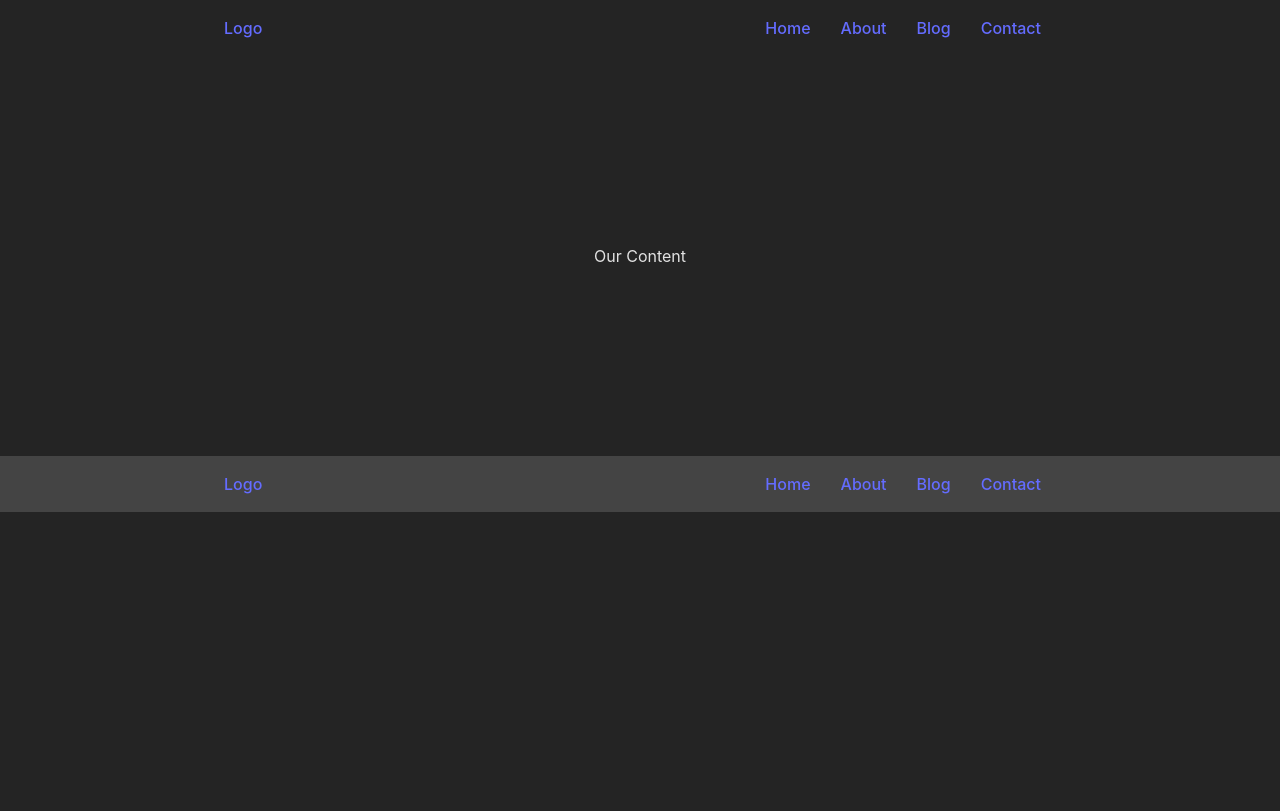
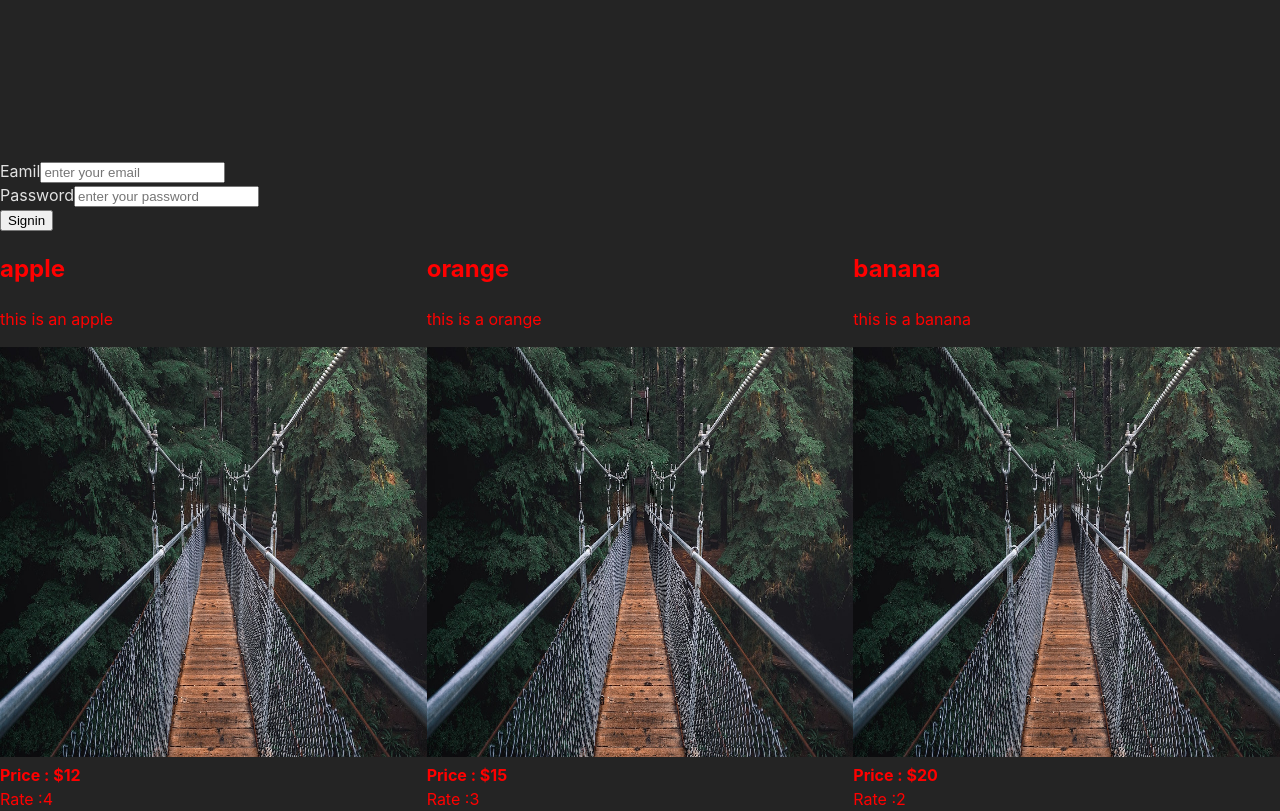
Before and after one commit to Kareem2002Shimes/ReactJS_Course, a React (Vite) app: page / in a window 1280 px wide. Built offline with nearby package versions, Linux system fonts and the light colour scheme.

Commit message:
session3

```diff
--- a/package.json
+++ b/package.json
@@ -11,7 +11,8 @@
   },
   "dependencies": {
     "react": "^18.2.0",
-    "react-dom": "^18.2.0"
+    "react-dom": "^18.2.0",
+    "styled-components": "^6.0.0-rc.5"
   },
   "devDependencies": {
     "@types/react": "^18.0.37",
--- a/src/App.css
+++ b/src/App.css
@@ -1,19 +1,3 @@
-ul,
-main {
+.Container {
   display: flex;
-  align-items: center;
-  justify-content: center;
 }
-header,
-footer {
-  display: flex;
-  justify-content: space-around;
-  align-items: center;
-}
-ul li {
-  list-style: none;
-  margin: 0 15px;
-}
-main {
-  height: 50vh;
-}
--- a/src/App.jsx
+++ b/src/App.jsx
@@ -1,16 +1,57 @@
 import "./App.css";
-import { Fragment } from "react";
-import Layout from "./components/Layout";
+import { Fragment, useState } from "react";
+import Form from "./components/Form";
+import Product from "./components/product/Product";
+import { styled } from "styled-components";
 function App() {
+  const [items, setItems] = useState([
+    {
+      id: 1,
+      name: "apple",
+      desc: "this is an apple",
+      rate: 4,
+      price: 12,
+      img: "product.jpg",
+    },
+    {
+      id: 2,
+      name: "orange",
+      desc: "this is a orange",
+      rate: 3,
+      price: 15,
+      img: "product.jpg",
+    },
+    {
+      id: 3,
+      name: "banana",
+      desc: "this is a banana",
+      rate: 2,
+      price: 20,
+      img: "product.jpg",
+    },
+  ]);
+  const test = 2;
   return (
     <Fragment>
-      <Layout>
-        <main>
-          <section>Our Content</section>
-        </main>
-      </Layout>
+      <Form />
+      <Grid>
+        {items.map(({ name, desc, price, rate, id, img }) => (
+          <Product
+            key={id}
+            name={name}
+            desc={desc}
+            rate={rate}
+            price={price}
+            img={img}
+          />
+        ))}
+      </Grid>
     </Fragment>
   );
 }
+const Grid = styled.div`
+  display: flex;
+  color: ${(props) => (props.test === 1 ? "red" : "black")};
+`;
 
 export default App;
--- /dev/null
+++ b/src/components/Form.jsx
@@ -0,0 +1,54 @@
+import { useState } from "react";
+
+function Form() {
+  const [data, setData] = useState({
+    email: "",
+    password: "",
+  });
+  const handleSubmit = (e) => {
+    e.preventDefault();
+    console.log(data);
+  };
+  return (
+    <form onSubmit={handleSubmit}>
+      <div>
+        <label htmlFor="email">Eamil</label>
+        <input
+          type="email"
+          value={data.email}
+          placeholder="enter your email"
+          id="email"
+          onChange={(e) =>
+            setData((prev) => {
+              return {
+                ...prev,
+                email: e.target.value,
+              };
+            })
+          }
+        />
+      </div>
+
+      <div>
+        <label htmlFor="password">Password</label>
+        <input
+          type="password"
+          placeholder="enter your password"
+          id="password"
+          value={data.password}
+          onChange={(e) =>
+            setData((prev) => {
+              return {
+                ...prev,
+                password: e.target.value,
+              };
+            })
+          }
+        />
+      </div>
+      <button type="submit">Signin</button>
+    </form>
+  );
+}
+
+export default Form;
--- /dev/null
+++ b/src/components/product/Product.jsx
@@ -0,0 +1,21 @@
+import styles from "./product.module.css";
+function Product({ name, desc, img, rate, price }) {
+  return (
+    <div style={{ flexBasis: "calc(100% / 3)" }} className={styles.item}>
+      <h2>{name}</h2>
+      <p>{desc}</p>
+      <img
+        src={`/images/${img}`}
+        alt="product-img"
+        width="100%"
+        height="100%"
+      />
+      <strong>Price : ${price}</strong>
+      <div>
+        <span>Rate :{rate}</span>
+      </div>
+    </div>
+  );
+}
+
+export default Product;
--- /dev/null
+++ b/src/components/product/product.module.css
@@ -0,0 +1,3 @@
+.item {
+  color: red;
+}
--- a/src/index.css
+++ b/src/index.css
@@ -25,6 +25,9 @@ a:hover {
 
 body {
   margin: 0;
+  display: flex;
+  justify-content: center;
+  align-items: center;
   height: 100vh;
 }
 
```
Also changed, not shown: public/images/product.jpg (added), 1 other file (tests, documents, lock files or other folders).
